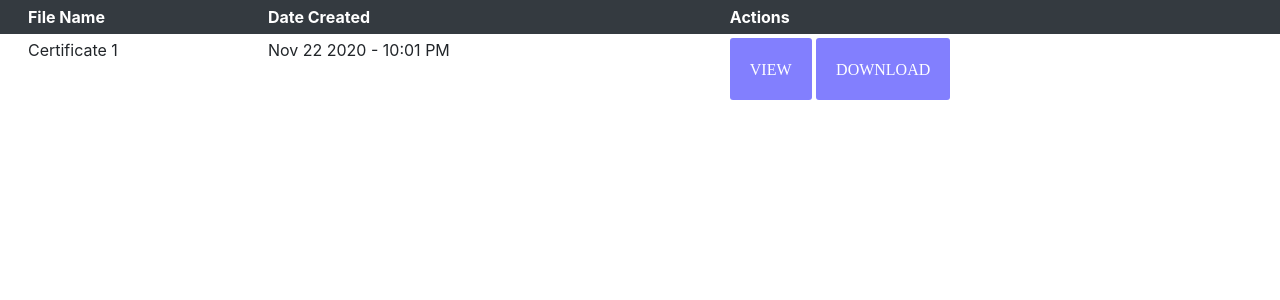
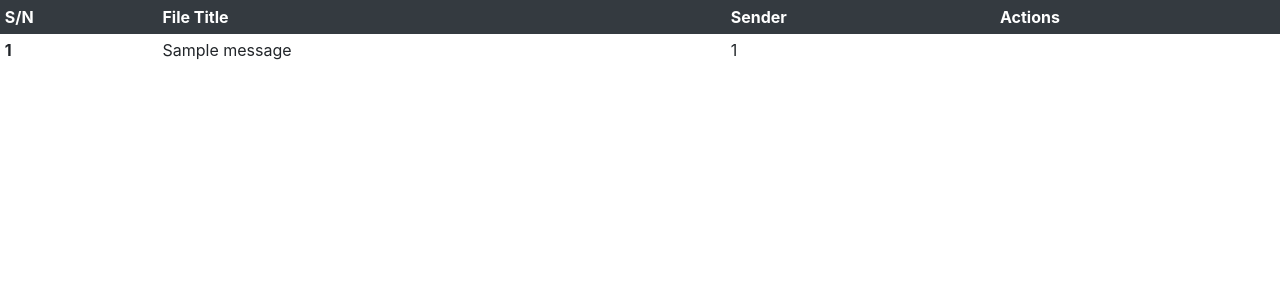
Before and after one commit to Kinshukg04/QuantCertificate, a Flask app: page /inbox in a window 1280 px wide. Shown: the top 300 px of the page. Run offline with Flask 2, Linux system fonts and the light colour scheme; the visitor is signed in with stand-in values (Sample User, id 1); tables that the repository leaves empty hold one stand-in row (values such as "Sample post"); parts of the project's set-up code (start-up, migrations or seed data) failed here and were passed over; some libraries are stand-ins or nearby versions; some web fonts are replaced.

Commit message:
changed inbox page

```diff
--- a/app/templates/inbox.html
+++ b/app/templates/inbox.html
@@ -1,33 +1,26 @@
 {% extends 'base.html' %}
 {% block content %}
-
 <div class="table-responsive">
     <table class="table table-sm table-borderless mb-0">
         <thead class="thead-dark">
-            <tr><th></th>
-                <th>File Name</th>
-                <th>Date Created</th>
+            <tr>
+                <th>S/N</th>
+                <th>File Title</th>
+                <th>Sender</th>
                 <th>Actions</th>
             </tr>
         </thead>
         <tbody>
-
+            {% for f in file %}
             <tr>
-                <th scope="row"></th>
-                <td>Certificate 1</td>
-                <td>Nov 22 2020 - 10:01 PM</td>
-                <td>
-					<button class="login10-form-btn">
-					<a class="login100-form-btn" href="/">View</a>
-					</button>
-					<button class="login10-form-btn">
-					<a class="login100-form-btn" href="/">Download</a>
-					</button>
-
-				</td>
+                <th scope="row">{{ f.sent_by }}</th>
+                <td>{{ f.title }}</td>
+                <td>{{ f.sent_by }}</td>
             </tr>
+            {% endfor %}
         </tbody>
     </table>
 </div>
 
+
 {% endblock %}
--- a/app/templates/upload.html
+++ b/app/templates/upload.html
@@ -10,6 +10,7 @@
 					<input type=file name=file>
 					<input type=submit value=Upload>
 				</form> -->
+				<form method=post enctype=multipart/form-data>
 				<div class="input-group mb-3">
 				  <input type="text" name = "recipeint_username" class="form-control" placeholder="Recipient's username" aria-label="Recipient's username" aria-describedby="Recipient_username">
 
@@ -19,7 +20,7 @@
 
 				</div>
 
-				<form method=post enctype=multipart/form-data>
+
 				<div class="input-group mb-3">
 				  <div class="input-group-prepend">
 				    <button class="btn btn-outline-secondary" type=submit value=Upload  id="Upload">Upload</button>
@@ -31,7 +32,7 @@
 				</div>
 				</form>
 				<div class="input-group-append">
-				    <button class="btn btn-primary" type="button" id="Recipient_username">Send</button>
+				    <button class="btn btn-primary" type="button" id="send">Send</button>
 				</div>
 				<!-- <div class="container-login100-form-btn m-t-17">
 				<button class="login100-form-btn">
--- a/app/views/views.py
+++ b/app/views/views.py
@@ -7,7 +7,7 @@ import os
 from PIL import Image
 
 # Allowed files
-ALLOWED_EXTENSIONS = {'pdf', 'png', 'jpg', 'jpeg'}
+ALLOWED_EXTENSIONS = {'png', 'jpg', 'jpeg'}
 def allowed_file(filename):
     return '.' in filename and \
            filename.rsplit('.', 1)[1].lower() in ALLOWED_EXTENSIONS
@@ -59,7 +59,9 @@ def login():
 
 @app.route('/inbox', methods = ['GET'])
 def inbox():
-    return render_template('inbox.html')
+    file = Message.query.filter_by(received_by = session['user_id']).all()
+    print(file)
+    return render_template('inbox.html',file = file)
 
 @app.route('/send', methods = ['GET','POST'])
 def send():
```
Also changed, not shown: app/src/qcalgos.py (+5 -3 lines).
